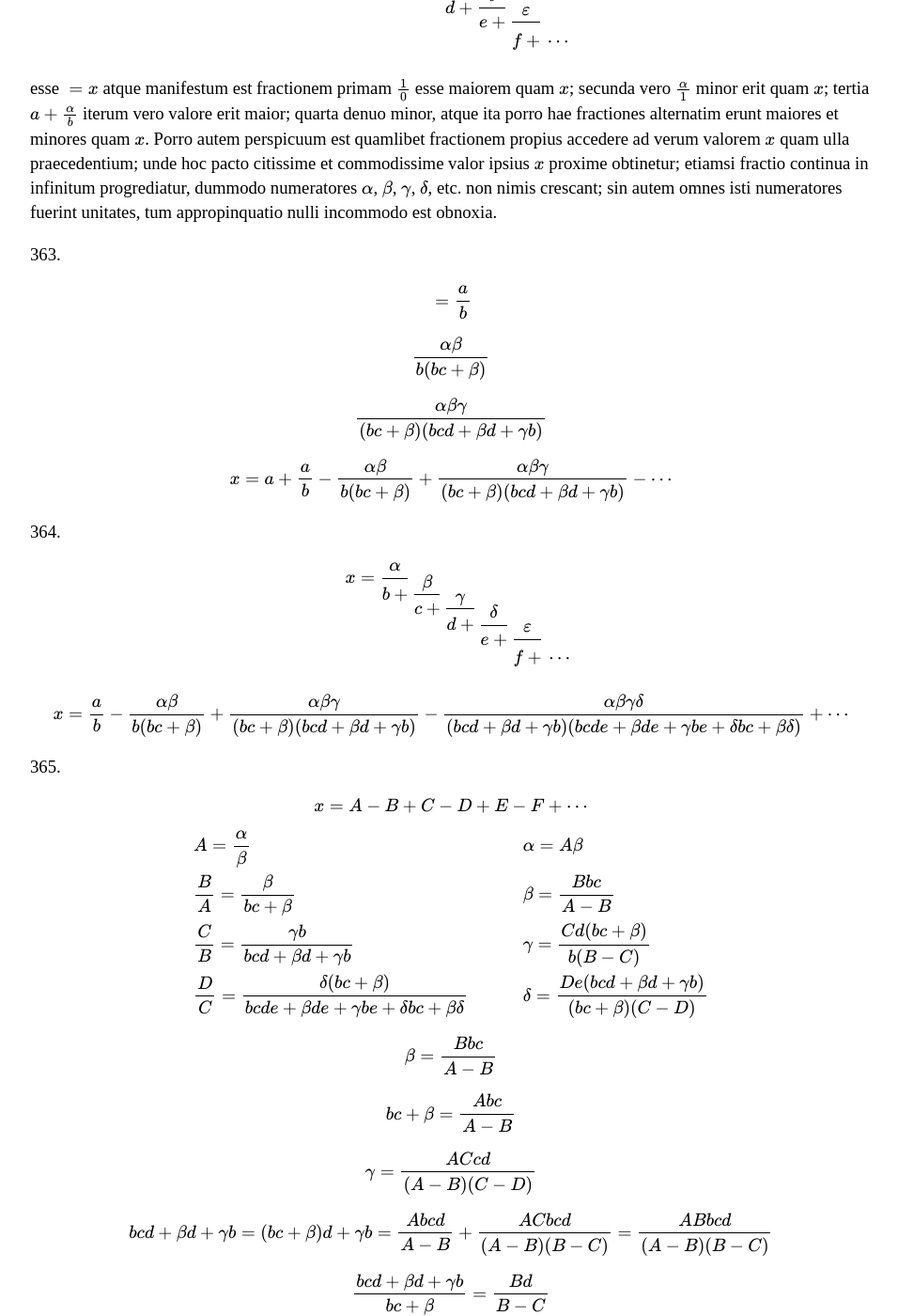
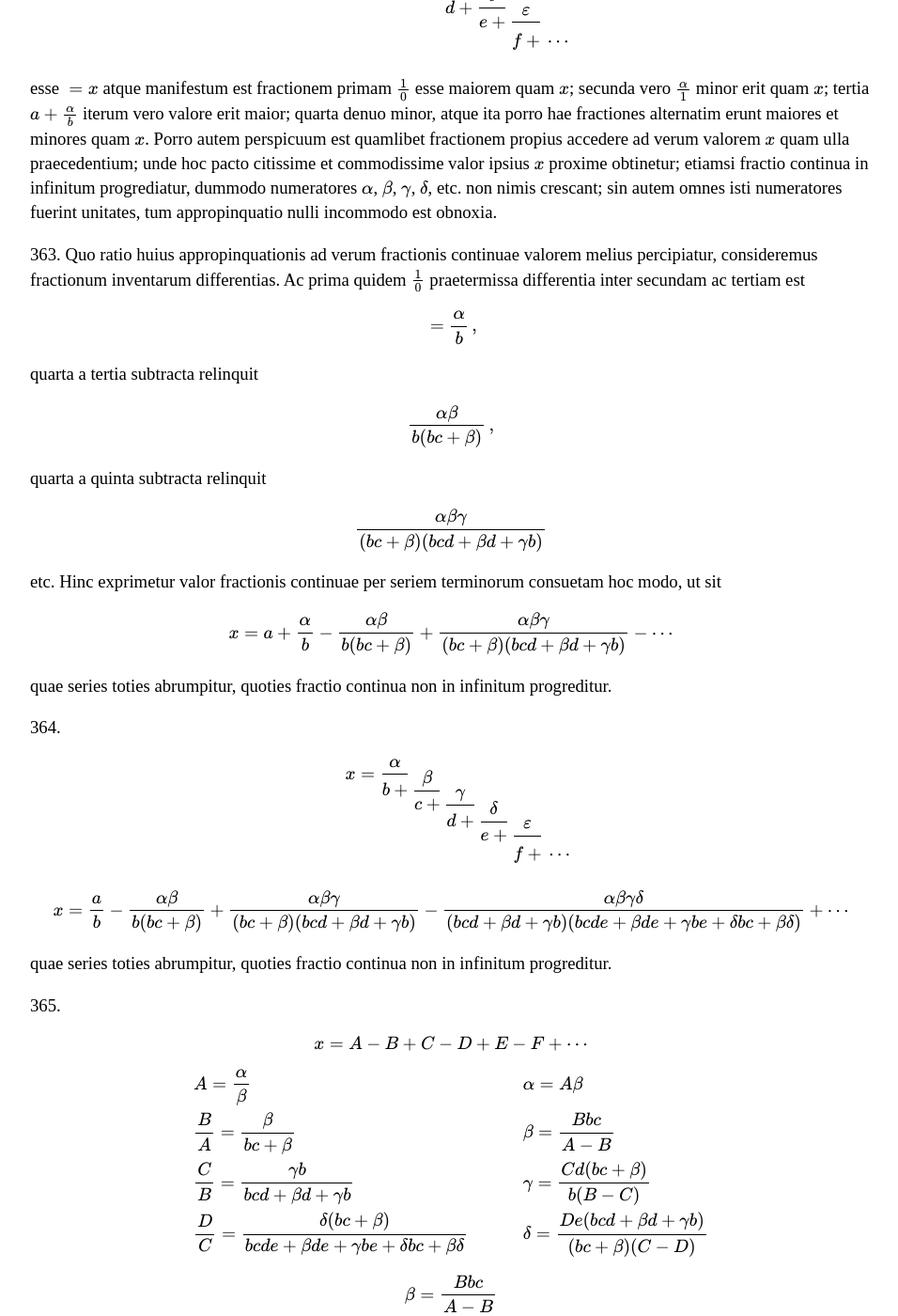
Before and after one commit to ttdoucet/ttdoucet.github.io, a Jekyll site: the page built from euler/e101.html, in a window 1280 px wide and 1400 px high, scrolled down 2796 px. Shown: the whole window at 94% size, without its empty margins (160-1116 px from the left). Built offline with Jekyll 4.4.1, drawn with Linux system fonts in a browser that asks for light colours; formulas are drawn with MathJax 3.

Commit message:
paragraph 363

```diff
--- a/euler/e101.html
+++ b/euler/e101.html
@@ -180,22 +180,34 @@ sin autem omnes isti numeratores fuerint unitates,
 tum appropinquatio nulli incommodo est obnoxia.
 
 <p>363.
+Quo ratio huius appropinquationis ad verum fractionis continuae
+valorem melius percipiatur, consideremus fractionum inventarum differentias.
+Ac prima quidem \(1\over 0\) praetermissa differentia inter secundam ac tertiam est
 
 \begin{equation}
-{} = {a \over b}
+{} = {\alpha \over b}\,,
 \end{equation}
 
+quarta a tertia subtracta relinquit
+
 \begin{equation}
-{\alpha\beta \over b(bc+\beta)}
+{\alpha\beta \over b(bc+\beta)}\,,
 \end{equation}
+
+quarta a quinta subtracta relinquit
 
 \begin{equation}
 {\alpha\beta\gamma \over (bc + \beta)(bcd + \beta d + \gamma b)}
 \end{equation}
 
+etc. Hinc exprimetur valor fractionis continuae per seriem terminorum consuetam
+hoc modo, ut sit
+
 \begin{equation}
-x = a + {a \over b} - {\alpha\beta \over b(bc+\beta)} + {\alpha\beta\gamma \over (bc + \beta)(bcd + \beta d + \gamma b)} - \cdots
+x = a + {\alpha \over b} - {\alpha\beta \over b(bc+\beta)} + {\alpha\beta\gamma \over (bc + \beta)(bcd + \beta d + \gamma b)} - \cdots
 \end{equation}
+
+quae series toties abrumpitur, quoties fractio continua non in infinitum progreditur.
 
 <p>364.
 \begin{equation}
@@ -210,6 +222,7 @@ x = {a \over b}
     + \cdots
 \end{equation}
 
+quae series toties abrumpitur, quoties fractio continua non in infinitum progreditur.
 
 <p>365.
 
```
